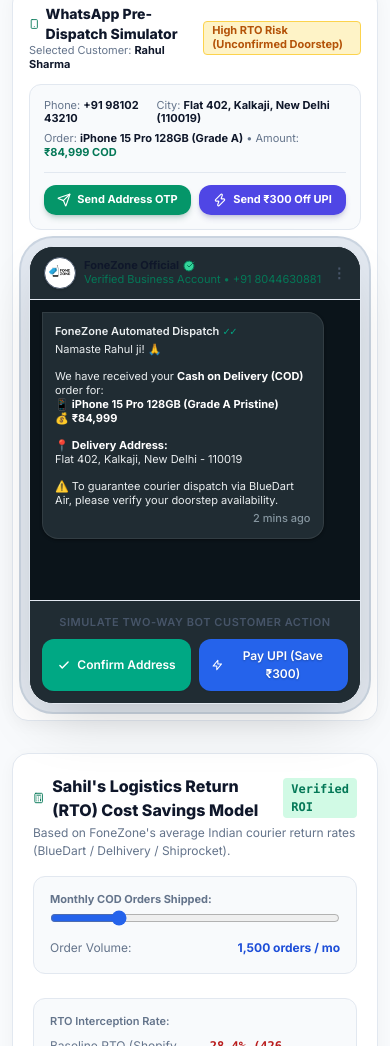
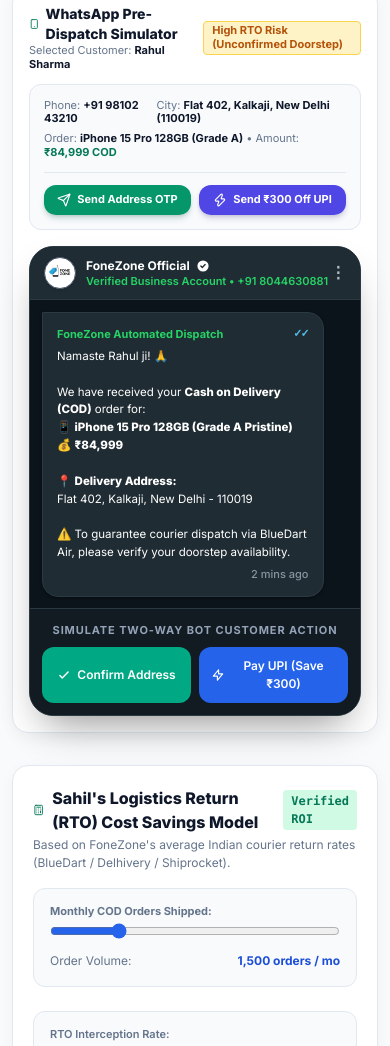
Before and after one commit to Asccvivek/fonezone-modern-demo, a plain HTML site: page dashboard.html in a window 390 px wide. Shown: the part 1312-2358 px from the top of the page. Drawn offline with nearby package versions, Linux system fonts and the light colour scheme.

Commit message:
fix(ui): enforce vibrant high-contrast typography and authentic WhatsApp dark palette on phone simulator

```diff
--- a/dashboard.html
+++ b/dashboard.html
@@ -4,7 +4,7 @@
   <meta charset="UTF-8">
   <meta name="viewport" content="width=device-width, initial-scale=1.0">
   <title>FoneZone Merchant Command Center | Logistics & Anti-RTO Intelligence</title>
-  <link rel="stylesheet" href="styles.css?v=17">
+  <link rel="stylesheet" href="styles.css?v=18">
   <script src="https://cdn.tailwindcss.com"></script>
   <script>
     tailwind.config = {
@@ -302,43 +302,43 @@
         </div>
 
         <!-- Smartphone Frame Container -->
-        <div class="phone-mockup-frame bg-[#111B21] border border-slate-700 rounded-3xl w-full max-w-[340px] text-xs shadow-2xl overflow-hidden">
+        <div class="phone-mockup-frame bg-[#111B21] border border-[#2A3942] rounded-3xl w-full max-w-[340px] text-xs shadow-2xl overflow-hidden">
 
           <!-- WhatsApp Top Navigation Bar -->
-          <div class="bg-[#202C33] px-3.5 py-2.5 flex items-center justify-between border-b border-slate-700">
-            <div class="flex items-center gap-2">
+          <div class="wa-phone-topbar bg-[#202C33] px-3.5 py-2.5 flex items-center justify-between border-b border-[#2A3942]" style="background-color: #202C33 !important;">
+            <div class="flex items-center gap-2.5">
               <div class="w-8 h-8 rounded-full bg-white flex items-center justify-center p-1 shadow border border-slate-600 shrink-0">
                 <img src="assets/fonezone_logo.png" alt="FoneZone" class="w-full h-full object-contain">
               </div>
               <div>
-                <div class="font-bold text-white flex items-center gap-1 text-[11px]">
-                  <span>FoneZone Official</span>
-                  <i data-lucide="check-circle" class="w-3 h-3 text-emerald-400 fill-emerald-400"></i>
+                <div class="wa-top-title font-bold text-white flex items-center gap-1.5 text-xs">
+                  <span style="color: #FFFFFF !important; font-weight: 700; font-size: 12px;">FoneZone Official</span>
+                  <svg class="w-3.5 h-3.5 text-[#00A884] shrink-0" fill="currentColor" viewBox="0 0 20 20"><path fill-rule="evenodd" d="M10 18a8 8 0 100-16 8 8 0 000 16zm3.707-9.293a1 1 0 00-1.414-1.414L9 10.586 7.707 9.293a1 1 0 00-1.414 1.414l2 2a1 1 0 001.414 0l4-4z" clip-rule="evenodd"></path></svg>
                 </div>
-                <div class="text-[11px] text-emerald-400">Verified Business Account • +91 8044630881</div>
+                <div class="wa-top-subtitle text-[11px] font-semibold" style="color: #25D366 !important; font-size: 11px;">Verified Business Account • +91 8044630881</div>
               </div>
             </div>
-            <div class="text-slate-400 text-sm font-mono">⋮</div>
+            <div class="wa-top-menu text-base font-mono font-bold" style="color: #AEBAC1 !important;">⋮</div>
           </div>
 
           <!-- WhatsApp Chat Log -->
-          <div id="waChatHistory" class="p-3 space-y-3 min-h-[300px] max-h-[340px] overflow-y-auto bg-[#0B141A]">
+          <div id="waChatHistory" class="p-3 space-y-3 min-h-[300px] max-h-[340px] overflow-y-auto bg-[#0B141A]" style="background-color: #0B141A !important;">
             <!-- Injected dynamically via dashboard.js -->
           </div>
 
           <!-- Customer Simulated Action Buttons -->
-          <div class="bg-[#202C33] p-3 border-t border-slate-700/80">
-            <div class="text-[10px] uppercase tracking-wider text-slate-400 font-bold text-center mb-2">
+          <div class="wa-phone-footer bg-[#111B21] p-3 border-t border-[#2A3942]" style="background-color: #111B21 !important;">
+            <div class="wa-action-label text-[10px] uppercase tracking-wider font-bold text-center mb-2" style="color: #94A3B8 !important; letter-spacing: 0.08em;">
               Simulate Two-Way Bot Customer Action
             </div>
             <div class="grid grid-cols-2 gap-2">
-              <button onclick="simulateCustomerConfirmAddress()" class="px-3 py-2 rounded-xl bg-[#00A884] hover:bg-[#009070] text-white font-semibold text-xs flex items-center justify-center gap-1.5 shadow-sm active:scale-95 transition-all cursor-pointer">
-                <svg class="w-3.5 h-3.5" fill="none" stroke="currentColor" viewBox="0 0 24 24"><path stroke-linecap="round" stroke-linejoin="round" stroke-width="2.5" d="M5 13l4 4L19 7"/></svg>
-                <span>Confirm Address</span>
+              <button onclick="simulateCustomerConfirmAddress()" class="btn-wa-confirm px-3 py-2.5 rounded-xl font-semibold text-xs flex items-center justify-center gap-1.5 shadow-sm active:scale-95 transition-all cursor-pointer" style="background-color: #00A884 !important; color: #FFFFFF !important;">
+                <svg class="w-3.5 h-3.5 shrink-0" fill="none" stroke="currentColor" viewBox="0 0 24 24"><path stroke-linecap="round" stroke-linejoin="round" stroke-width="2.5" d="M5 13l4 4L19 7"/></svg>
+                <span style="color: #FFFFFF !important; font-weight: 600;">Confirm Address</span>
               </button>
-              <button onclick="simulateCustomerPrepayUPI()" class="px-3 py-2 rounded-xl bg-blue-600 hover:bg-blue-500 text-white font-semibold text-xs flex items-center justify-center gap-1.5 shadow-sm active:scale-95 transition-all cursor-pointer">
-                <svg class="w-3.5 h-3.5" fill="none" stroke="currentColor" viewBox="0 0 24 24"><path stroke-linecap="round" stroke-linejoin="round" stroke-width="2" d="M13 10V3L4 14h7v7l9-11h-7z"/></svg>
-                <span>Pay UPI (Save ₹300)</span>
+              <button onclick="simulateCustomerPrepayUPI()" class="btn-wa-prepay px-3 py-2.5 rounded-xl font-semibold text-xs flex items-center justify-center gap-1.5 shadow-sm active:scale-95 transition-all cursor-pointer" style="background-color: #2563EB !important; color: #FFFFFF !important;">
+                <svg class="w-3.5 h-3.5 shrink-0" fill="none" stroke="currentColor" viewBox="0 0 24 24"><path stroke-linecap="round" stroke-linejoin="round" stroke-width="2" d="M13 10V3L4 14h7v7l9-11h-7z"/></svg>
+                <span style="color: #FFFFFF !important; font-weight: 600;">Pay UPI (Save ₹300)</span>
               </button>
             </div>
           </div>
@@ -436,6 +436,6 @@
   </style>
 
   <!-- Dashboard Controller Script -->
-  <script src="dashboard.js?v=1.2"></script>
+  <script src="dashboard.js?v=1.3"></script>
 </body>
 </html>
--- a/dashboard.js
+++ b/dashboard.js
@@ -254,20 +254,23 @@
   container.innerHTML = history.map(msg => {
     if (msg.sender === 'system') {
       return `
-        <div class="chat-bubble-in bg-[#202C33] text-slate-200 p-3 rounded-2xl rounded-tl-none shadow-md max-w-[92%] text-[11px] leading-relaxed border border-slate-700/60">
-          <div class="text-[11px] text-emerald-400 font-bold mb-1 flex items-center gap-1">
-            <span>FoneZone Automated Dispatch</span>
-            <span class="text-emerald-400 font-mono">✓✓</span>
+        <div class="chat-bubble-in bg-[#202C33] p-3.5 rounded-2xl rounded-tl-none shadow-md max-w-[92%] text-[11px] leading-relaxed border border-[#2A3942]" style="background-color: #202C33 !important; color: #FFFFFF !important;">
+          <div class="text-[11px] font-bold mb-1.5 flex items-center justify-between" style="color: #25D366 !important;">
+            <span style="color: #25D366 !important; font-weight: 700;">FoneZone Automated Dispatch</span>
+            <span style="color: #53BDEB !important; font-weight: 800; font-family: monospace; font-size: 12px;">✓✓</span>
           </div>
-          <div>${msg.text.replace(/\n/g, '<br>')}</div>
-          <div class="text-[11px] text-slate-500 text-right mt-1">${msg.time}</div>
+          <div style="color: #FFFFFF !important; line-height: 1.55; font-size: 11.5px;">${msg.text.replace(/\n/g, '<br>')}</div>
+          <div class="text-[10px] text-right mt-1.5 font-medium" style="color: #8696A0 !important;">${msg.time}</div>
         </div>
       `;
     } else {
       return `
-        <div class="chat-bubble-in ml-auto bg-[#005C4B] text-white p-3 rounded-2xl rounded-tr-none shadow-md max-w-[85%] text-[11px] leading-relaxed">
-          <div>${msg.text.replace(/\n/g, '<br>')}</div>
-          <div class="text-[11px] text-emerald-200 text-right mt-1">${msg.time} ✓✓</div>
+        <div class="chat-bubble-in ml-auto bg-[#005C4B] p-3.5 rounded-2xl rounded-tr-none shadow-md max-w-[85%] text-[11px] leading-relaxed border border-[#02735E]" style="background-color: #005C4B !important; color: #FFFFFF !important;">
+          <div style="color: #FFFFFF !important; line-height: 1.55; font-size: 11.5px;">${msg.text.replace(/\n/g, '<br>')}</div>
+          <div class="text-[10px] text-right mt-1.5 font-medium flex items-center justify-end gap-1" style="color: #A6E3D4 !important;">
+            <span>${msg.time}</span>
+            <span style="color: #53BDEB !important; font-weight: 800; font-family: monospace; font-size: 12px;">✓✓</span>
+          </div>
         </div>
       `;
     }
--- a/styles.css
+++ b/styles.css
@@ -3923,3 +3923,86 @@
 body.theme-dark .btn-dispatch-action svg {
   color: #FFFFFF !important;
 }
+
+/* ==========================================================================
+   5. Authentic WhatsApp Phone Simulator Universal High-Contrast Protection
+   ========================================================================== */
+.phone-mockup-frame,
+body.theme-light .phone-mockup-frame,
+body.theme-dark .phone-mockup-frame {
+  background-color: #0B141A !important;
+  border: 1px solid #2A3942 !important;
+  box-shadow: 0 20px 40px -15px rgba(0, 0, 0, 0.45) !important;
+}
+
+/* WhatsApp Phone Top Bar */
+.phone-mockup-frame .wa-phone-topbar,
+body.theme-light .phone-mockup-frame .wa-phone-topbar,
+body.theme-dark .phone-mockup-frame .wa-phone-topbar {
+  background-color: #202C33 !important;
+  border-bottom: 1px solid #2A3942 !important;
+}
+
+/* Title & Subtitle in Phone Top Bar */
+.phone-mockup-frame .wa-top-title,
+.phone-mockup-frame .wa-top-title *,
+body.theme-light .phone-mockup-frame .wa-top-title,
+body.theme-light .phone-mockup-frame .wa-top-title * {
+  color: #FFFFFF !important;
+  font-weight: 700 !important;
+}
+
+.phone-mockup-frame .wa-top-subtitle,
+body.theme-light .phone-mockup-frame .wa-top-subtitle,
+body.theme-dark .phone-mockup-frame .wa-top-subtitle {
+  color: #25D366 !important;
+  font-weight: 600 !important;
+}
+
+.phone-mockup-frame .wa-top-menu,
+body.theme-light .phone-mockup-frame .wa-top-menu {
+  color: #AEBAC1 !important;
+}
+
+/* Chat History Canvas */
+#waChatHistory,
+body.theme-light #waChatHistory,
+body.theme-dark #waChatHistory {
+  background-color: #0B141A !important;
+}
+
+/* Chat Bubble Body & Text */
+#waChatHistory .chat-bubble-in,
+body.theme-light #waChatHistory .chat-bubble-in {
+  background-color: #202C33 !important;
+  color: #FFFFFF !important;
+  border: 1px solid #2A3942 !important;
+}
+
+#waChatHistory .chat-bubble-in *,
+body.theme-light #waChatHistory .chat-bubble-in * {
+  color: #FFFFFF !important;
+}
+
+#waChatHistory .chat-bubble-in b,
+#waChatHistory .chat-bubble-in strong,
+body.theme-light #waChatHistory .chat-bubble-in b,
+body.theme-light #waChatHistory .chat-bubble-in strong {
+  color: #FFFFFF !important;
+  font-weight: 800 !important;
+}
+
+/* Customer Simulator Footer Bar */
+.phone-mockup-frame .wa-phone-footer,
+body.theme-light .phone-mockup-frame .wa-phone-footer,
+body.theme-dark .phone-mockup-frame .wa-phone-footer {
+  background-color: #111B21 !important;
+  border-top: 1px solid #2A3942 !important;
+}
+
+.phone-mockup-frame .wa-action-label,
+body.theme-light .phone-mockup-frame .wa-action-label,
+body.theme-dark .phone-mockup-frame .wa-action-label {
+  color: #94A3B8 !important;
+  font-weight: 700 !important;
+}
```
Also changed, not shown: index.html (+16 -17 lines), app.js.
